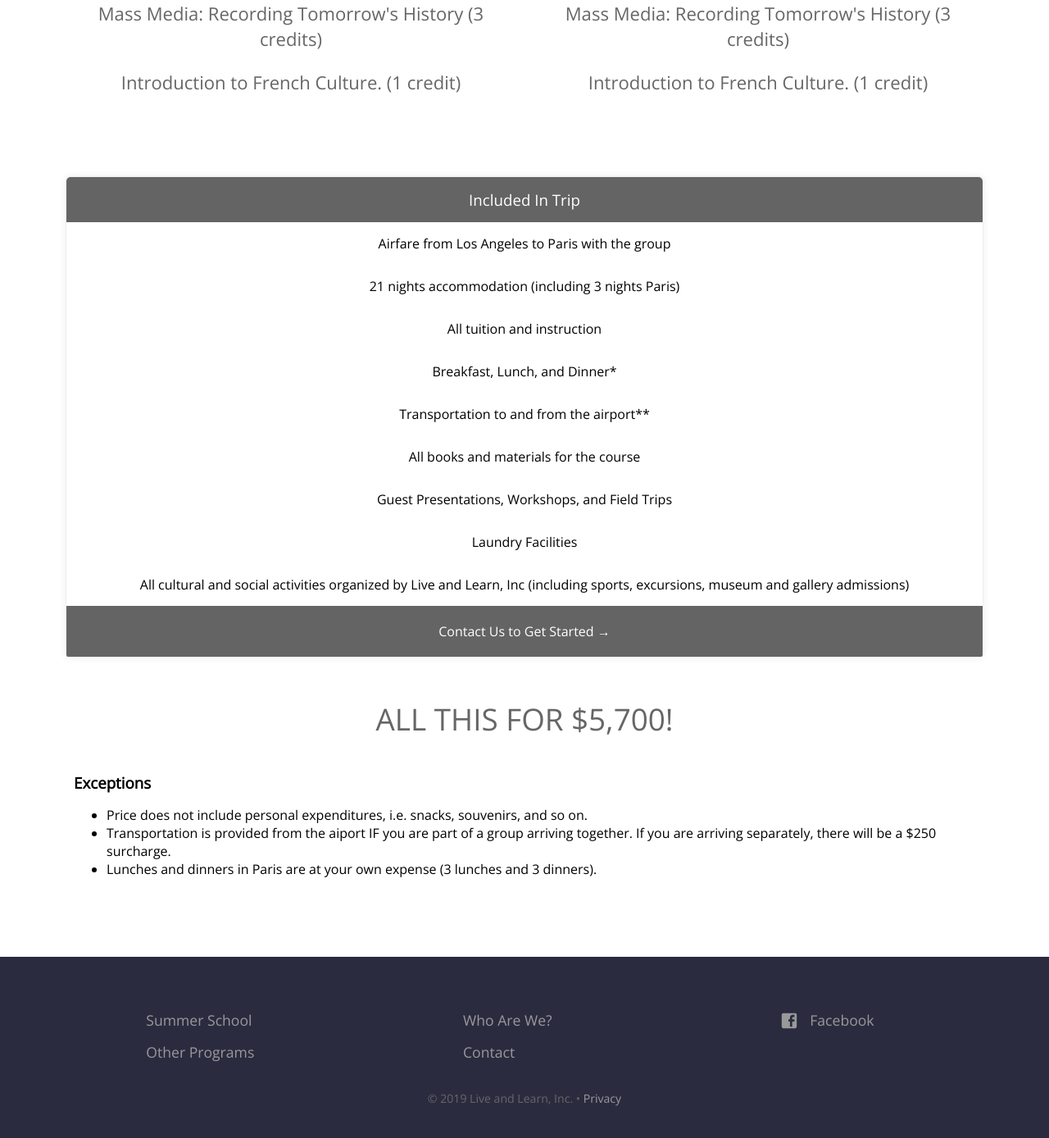
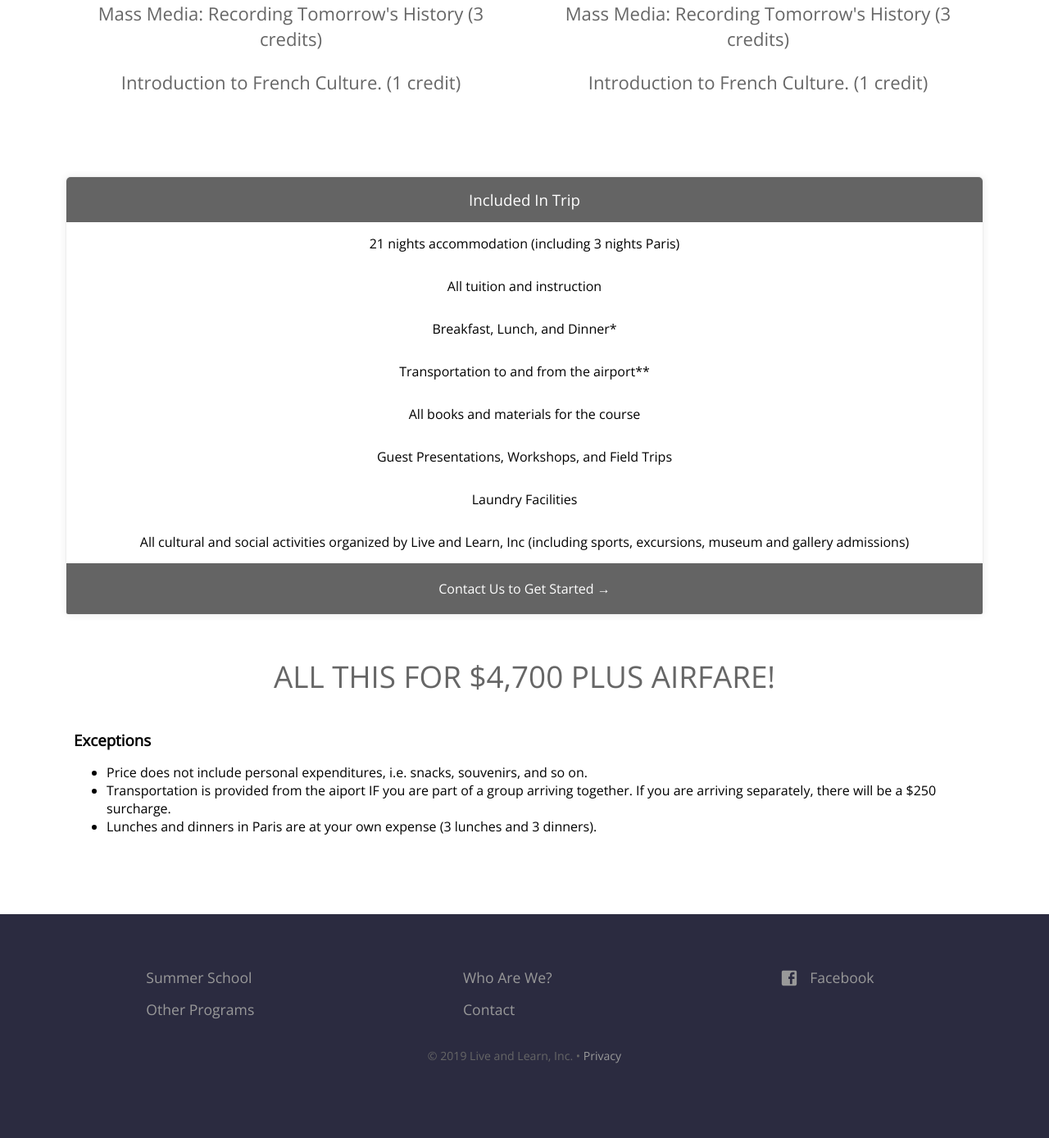
Before and after one commit to baritchie/project1, a Jekyll site: the page built from summerschoolprograms.html, in a window 1280 px wide and 1400 px high, scrolled down 508 px. Shown: the top 1388 px of the window at 82% size. Built offline with Jekyll 4.4.1, drawn with Linux system fonts in a browser that asks for light colours; after the commit the page ends 1856 px from its top, so only the background shows below that.

Commit message:
Updated 'summerschoolprograms.html' via CloudCannon

```diff
--- a/summerschoolprograms.html
+++ b/summerschoolprograms.html
@@ -7,8 +7,6 @@ pricing_table:
   - name: Included In Trip
     color: '#646464'
     features:
-      - text: Airfare from Los Angeles to Paris with the group
-        highlight: false
       - text: 21 nights accommodation (including 3 nights Paris)
         highlight: false
       - text: All tuition and instruction
@@ -74,7 +72,7 @@ faq:
 </div>
 
 <div class="container price_callout editable">
-    ALL THIS FOR $5,700!
+    ALL THIS FOR $4,700 PLUS AIRFARE!
 </div>
 <div style="width:100%;height:20px;clear:both;"></div>
 <div class="container editable">
```
